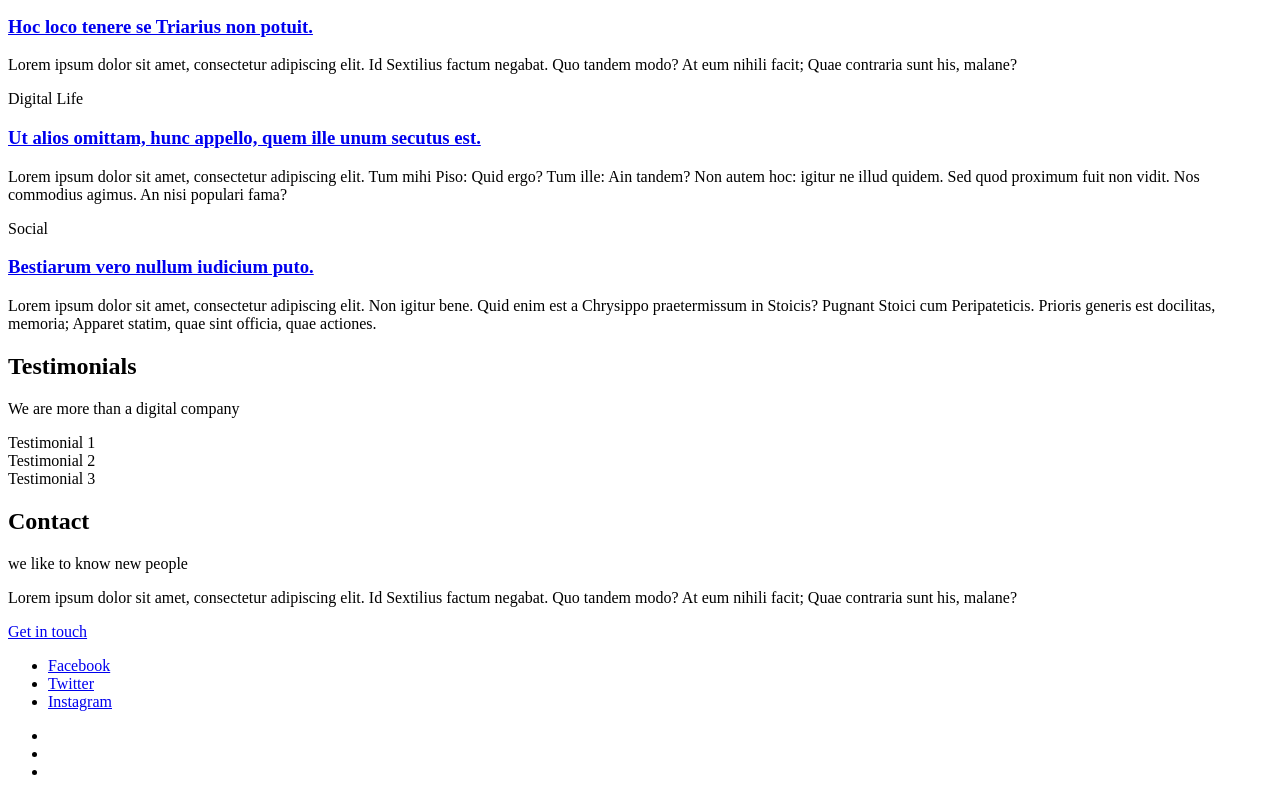
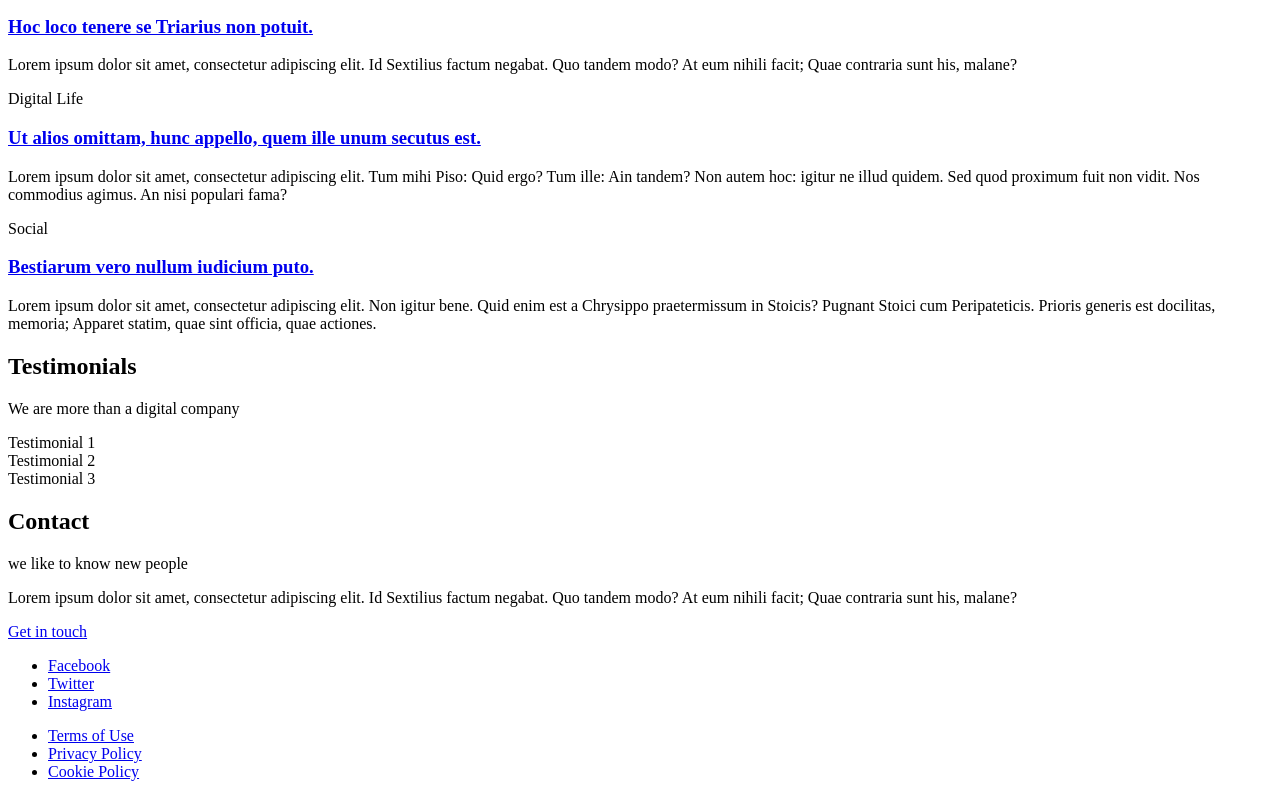
Before and after one commit to Sadbags/holbertonschool-web_front_end, a plain HTML site: page html_advanced/25-index.html in a window 1280 px wide. Shown: the part 1342-2139 px from the top of the page. Drawn offline with Linux system fonts and the light colour scheme.

Commit message:
added file

```diff
--- a/html_advanced/25-index.html
+++ b/html_advanced/25-index.html
@@ -195,9 +195,9 @@
 		</div>
 		<div>
 			<ul>
-				<li><a href="#" Terms of Use</a></li>
-				<li><a href="#" Privacy Policy</a></li>
-				<li><a href="#" Cookie Policy</a></li>
+				<li><a href="#">Terms of Use</a></li>
+				<li><a href="#">Privacy Policy</a></li>
+				<li><a href="#">Cookie Policy</a></li>
 			</ul>
 		</div>
 	</footer>
```
